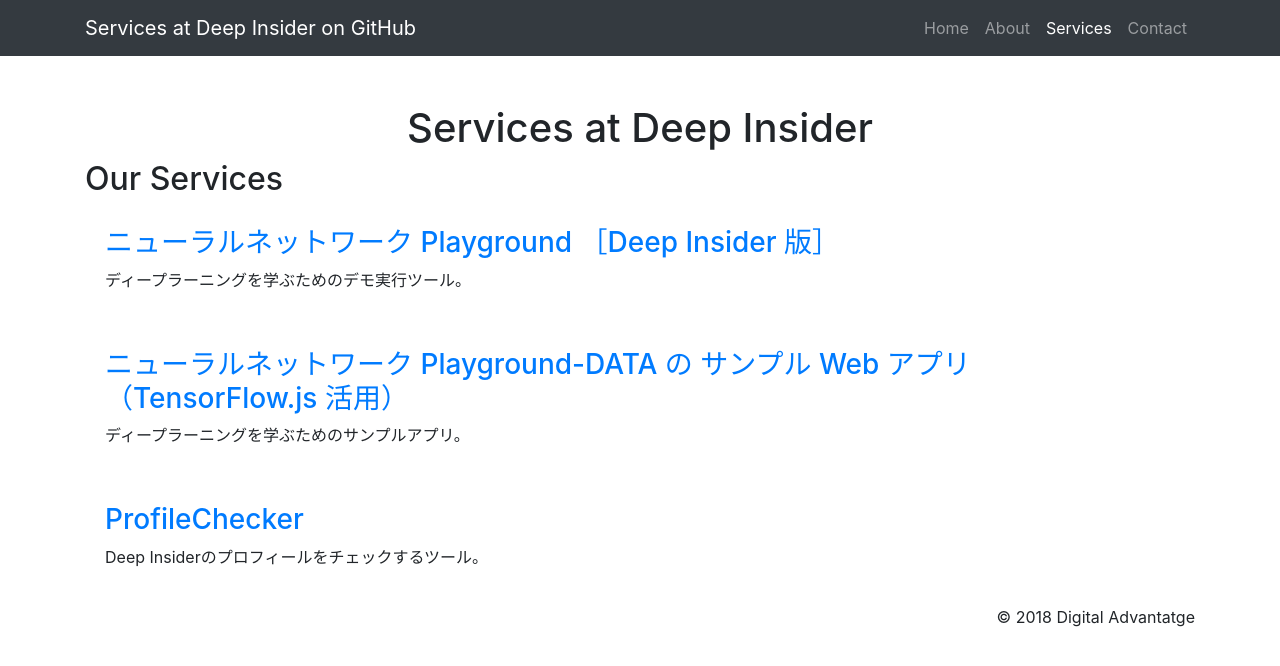
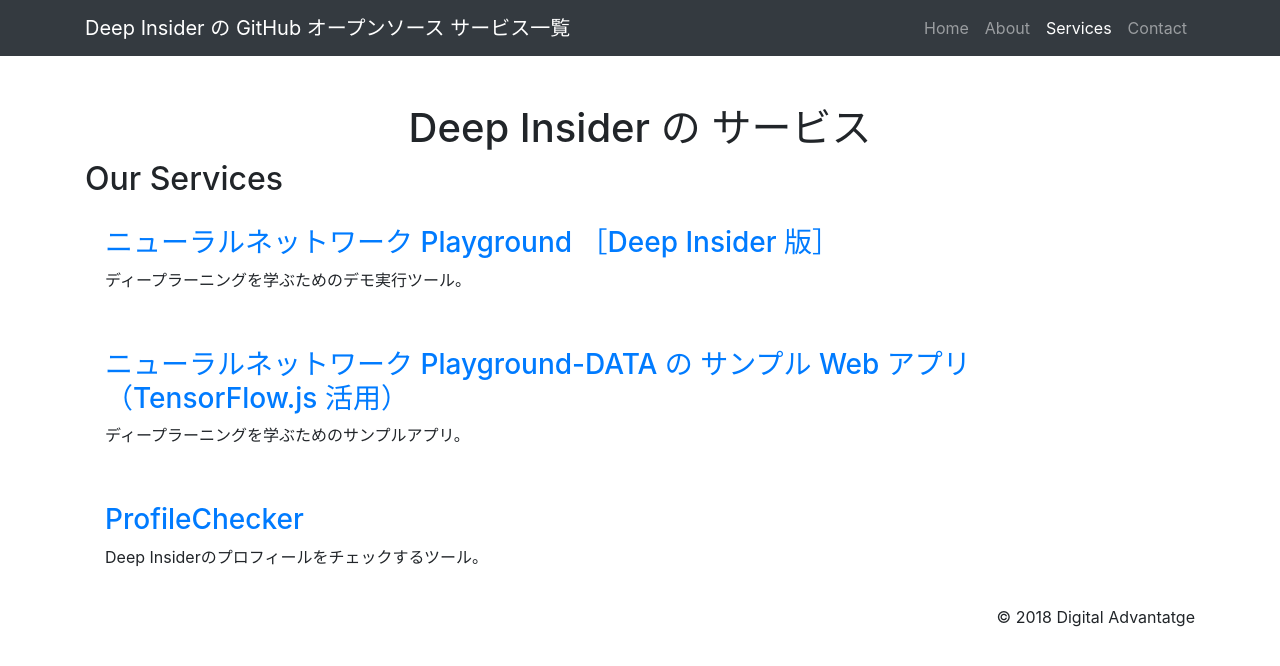
Before and after one commit to DeepInsider/DeepInsider.github.io, a website: page services.html in a window 1280 px wide. Drawn offline with Linux system fonts and the light colour scheme.

Commit message:
Change title

```diff
--- a/services.html
+++ b/services.html
@@ -45,7 +45,7 @@
 <!-- Navigation -->
 <nav class="navbar navbar-expand-lg navbar-dark bg-dark fixed-top">
   <div class="container">
-    <a class="navbar-brand" href="#">Services at Deep Insider on GitHub</a>
+    <a class="navbar-brand" href="#">Deep Insider の GitHub オープンソース サービス一覧</a>
     <button class="navbar-toggler" type="button" data-toggle="collapse" data-target="#navbarResponsive" aria-controls="navbarResponsive" aria-expanded="false" aria-label="Toggle navigation">
       <span class="navbar-toggler-icon"></span>
     </button>
@@ -74,7 +74,7 @@
 <div class="container">
   <div class="row">
     <div class="col-lg-12 text-center">
-      <h1 class="mt-5">Services at Deep Insider</h1>
+      <h1 class="mt-5">Deep Insider の サービス</h1>
     </div>
   </div>
 
```
Also changed, not shown: index.html (+1 -1 lines).
